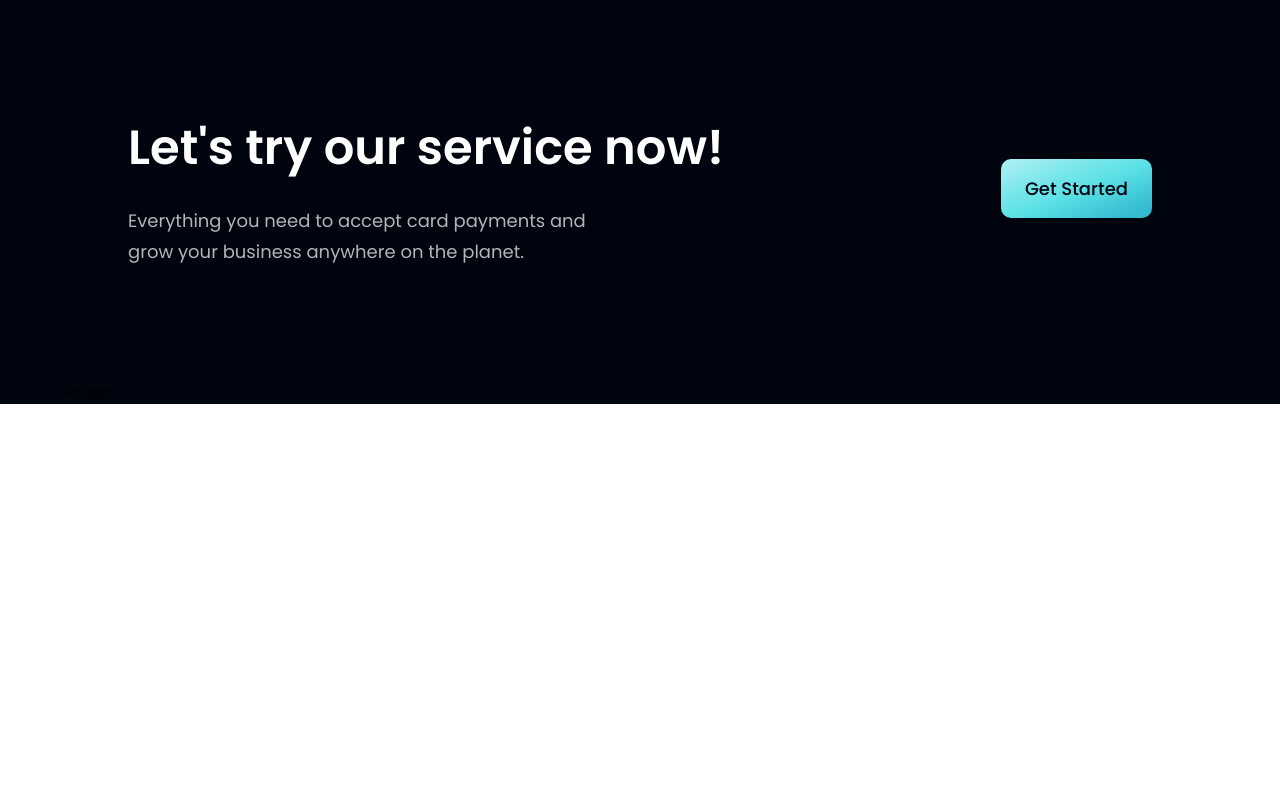
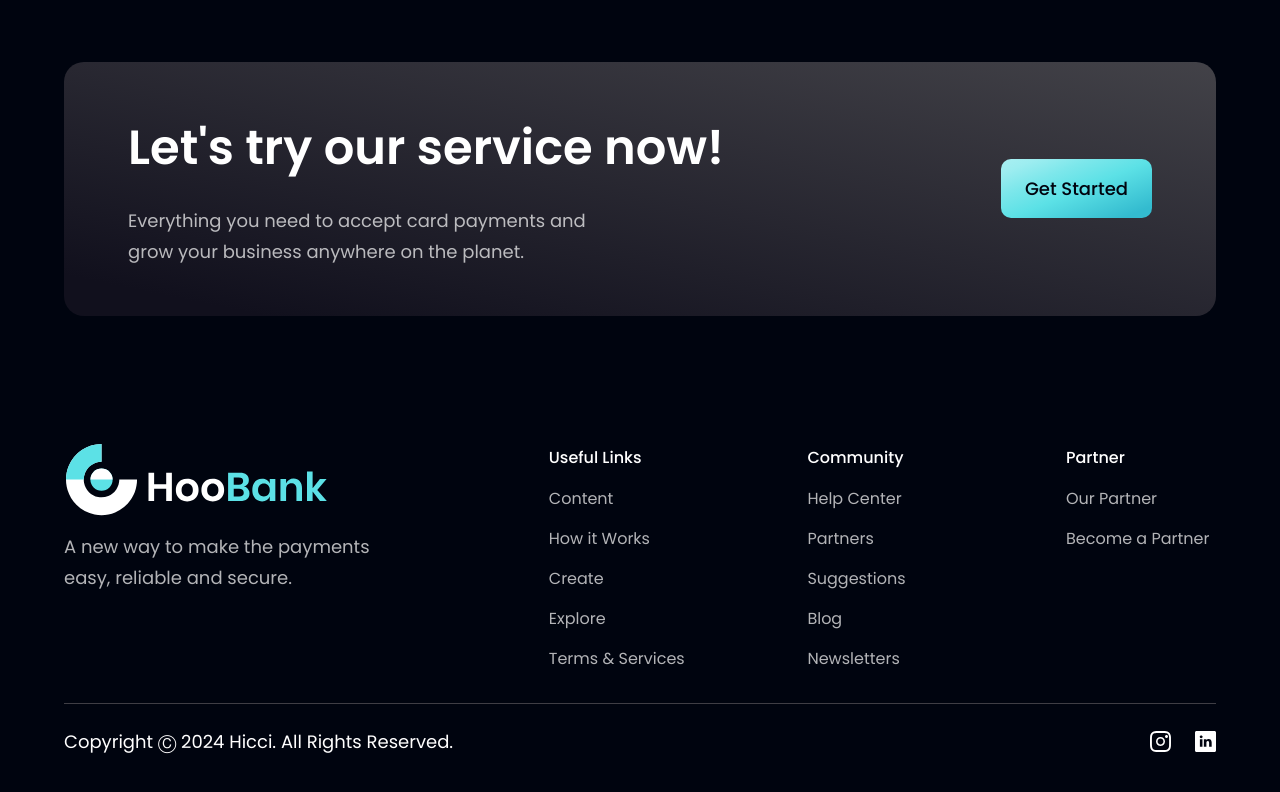
Before and after one commit to ceyhunergunn/modern-bank-app, a React (Vite) app: page / in a window 1280 px wide. Shown: the part 4082-4874 px from the top of the page. Before the commit the page ends 4486 px from the top, so only its background shows below. Built offline with nearby package versions, Linux system fonts and the light colour scheme.

Commit message:
Footer section completed.

```diff
--- a/src/components/CTA.jsx
+++ b/src/components/CTA.jsx
@@ -4,7 +4,7 @@
 const CTA = () => {
   return (
     <section
-      className={`${styles.flexCenter} ${styles.marginY} ${styles.padding} sm:flex-row flex-col bg-black-fradient-2 rounded-[20px] box--shadow`}
+      className={`${styles.flexCenter} ${styles.marginY} ${styles.padding} sm:flex-row flex-col bg-black-gradient-2 rounded-[20px] box--shadow`}
     >
       <div className="flex-1 flex flex-col">
         <h2 className={styles.heading2}>Let's try our service now!</h2>
--- a/src/components/Footer.jsx
+++ b/src/components/Footer.jsx
@@ -1,7 +1,69 @@
-import React from "react";
+import styles from "../style";
+import { logo } from "../assets";
+import { footerLinks, socialMedia } from "../constants";
 
 const Footer = () => {
-  return <div>Footer</div>;
+  return (
+    <section className={`${styles.flexCenter} ${styles.paddingY} flex-col`}>
+      <div className={`${styles.flexStart} md:flex-row flex-col mb-8 w-full`}>
+        <div className="flex-1 flex flex-col justify-start mr-10">
+          <img
+            src={logo}
+            alt="logo"
+            className="w-[266px] h-[72px] object-contain"
+          />
+          <p className={`${styles.paragraph} mt-4 max-w-[312px]`}>
+            A new way to make the payments easy, reliable and secure.
+          </p>
+        </div>
+        <div className="flex-[1.5] w-full flex flex-row justify-between flex-wrap md:mt-0 mt-10">
+          {footerLinks.map((footerLink) => (
+            <div
+              key={footerLink.key}
+              className="flex flex-col ss:my-0 my-4 min-w-[150px]"
+            >
+              <h4 className="font-poppins font-medium text-[16px] leading-[27px] text-white">
+                {footerLink.title}
+              </h4>
+              <div>
+                <ul className="list-none mt-4">
+                  {footerLink.links.map((link, index) => (
+                    <li
+                      key={link.name}
+                      className={`font-poppins font-normal text-[16px] leading-[24px] text-dimWhite hover:text-secondary cursor-pointer ${
+                        index !== footerLink.links.length - 1 ? "mb-4" : "mb-0"
+                      }`}
+                    >
+                      {link.name}
+                    </li>
+                  ))}
+                </ul>
+              </div>
+            </div>
+          ))}
+        </div>
+      </div>
+      <div className="w-full flex justify-between items-center md:flex-row flex-col pt-6 border-t-[1px] border-t-[#3F3E45]">
+        <p className="font-poppins font-normal text-center text-[18px] leading-[27px] text-white">
+          Copyright Ⓒ 2024 Hicci. All Rights Reserved.
+        </p>
+
+        <div className="flex flex-row md:mt-0 mt-6">
+          {socialMedia.map((social, index) => (
+            <img
+              key={social.id}
+              src={social.icon}
+              alt={social.id}
+              className={`w-[21px] h-[21px] object-contain cursor-pointer ${
+                index !== socialMedia.length - 1 ? "mr-6" : "mr-0"
+              }`}
+              onClick={() => window.open(social.link)}
+            />
+          ))}
+        </div>
+      </div>
+    </section>
+  );
 };
 
 export default Footer;
--- a/src/constants/index.js
+++ b/src/constants/index.js
@@ -173,22 +173,12 @@
   {
     id: "social-media-1",
     icon: instagram,
-    link: "https://www.instagram.com/",
-  },
-  {
-    id: "social-media-2",
-    icon: facebook,
-    link: "https://www.facebook.com/",
-  },
-  {
-    id: "social-media-3",
-    icon: twitter,
-    link: "https://www.twitter.com/",
+    link: "https://www.instagram.com/ceyhunergunn",
   },
   {
     id: "social-media-4",
     icon: linkedin,
-    link: "https://www.linkedin.com/",
+    link: "https://www.linkedin.com/in/ergunceyhun",
   },
 ];
 
```
